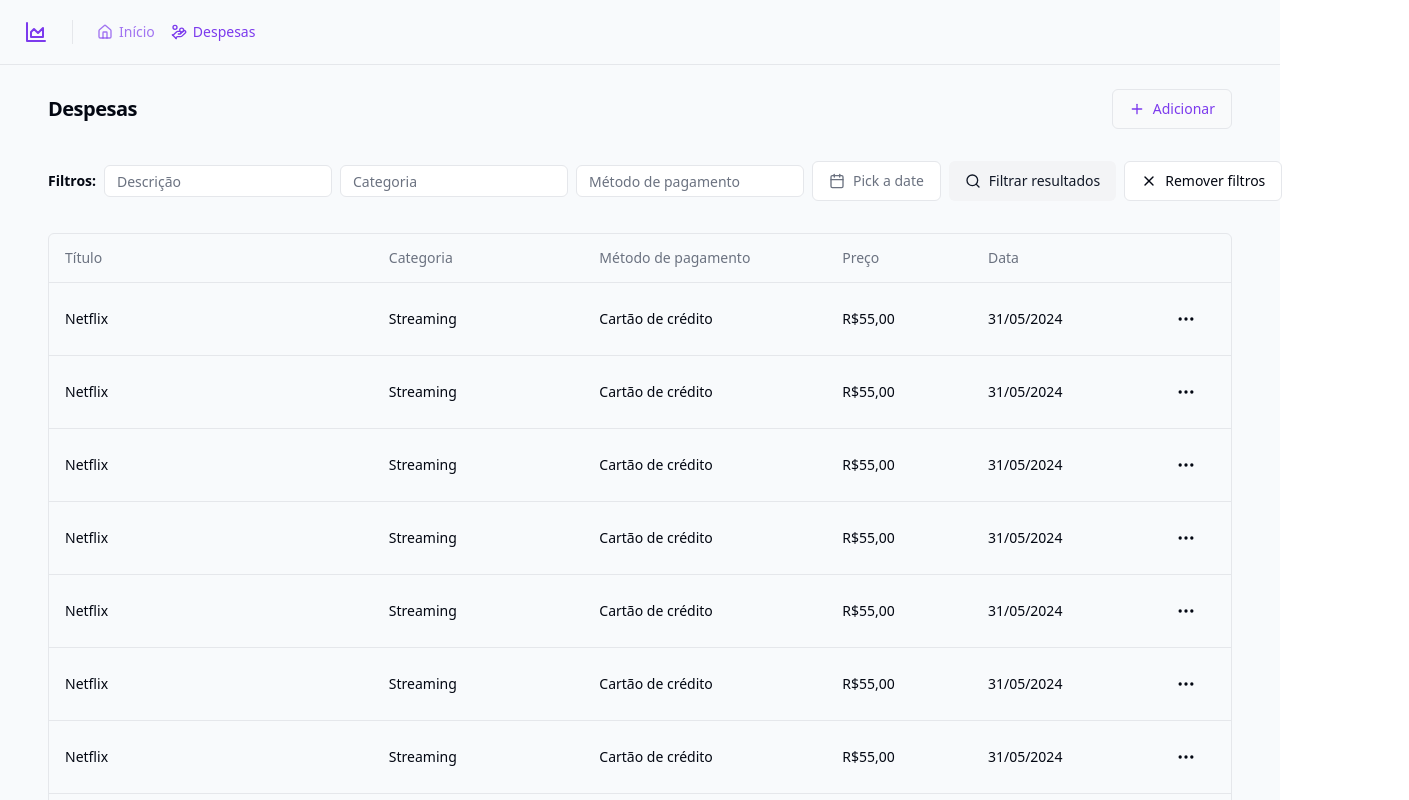
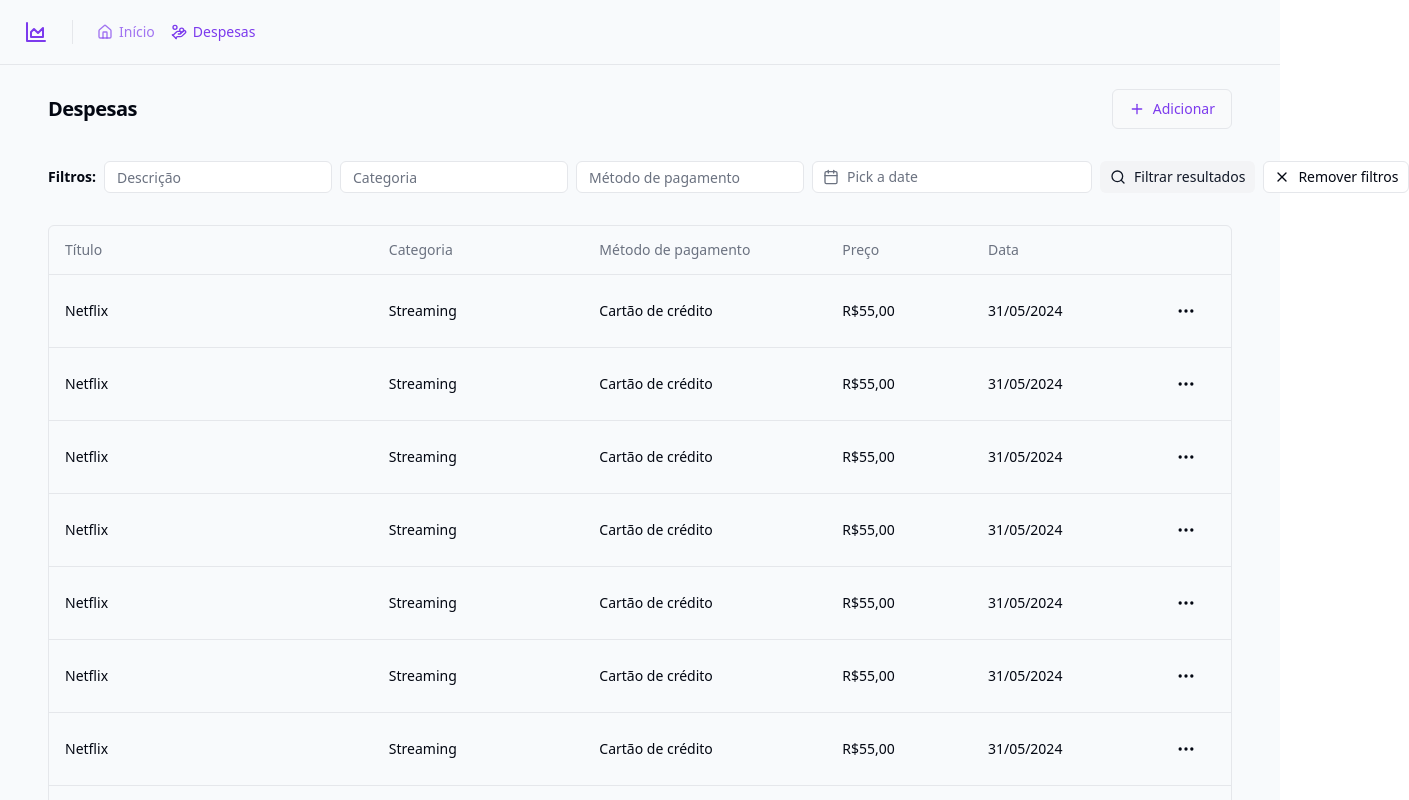
Before and after one commit to RickyHideyukiTakakura/expense-manager, a React (Vite) app: page /expenses in a window 1280 px wide. Shown: the top 800 px of the page, 1409 px wide, since content can reach past the window. Built offline with nearby package versions, Linux system fonts and the light colour scheme.

Commit message:
fix: adjust date-picker height

```diff
--- a/src/components/ui/button.tsx
+++ b/src/components/ui/button.tsx
@@ -21,6 +21,7 @@ const buttonVariants = cva(
       },
       size: {
         default: "h-10 px-4 py-2",
+        xs: "h-8 px-2.5",
         sm: "h-9 rounded-md px-3",
         lg: "h-11 rounded-md px-8",
         icon: "h-10 w-10",
--- a/src/components/ui/date-picker.tsx
+++ b/src/components/ui/date-picker.tsx
@@ -11,14 +11,20 @@ import {
 } from "@/components/ui/popover";
 import { cn } from "@/lib/utils";
 
-export function DatePicker() {
+interface DatePickerProps extends React.ComponentProps<"div"> {
+  isSmall?: boolean;
+}
+
+export function DatePicker(props: DatePickerProps) {
   const [date, setDate] = React.useState<Date>();
 
   return (
+    <div className={cn(props.className)}>
       <Popover>
         <PopoverTrigger asChild>
           <Button
             variant={"outline"}
+            size={props.isSmall ? "xs" : "default"}
             className={cn(
               "w-[280px] justify-start text-left font-normal",
               !date && "text-muted-foreground",
@@ -37,5 +43,6 @@ export function DatePicker() {
           />
         </PopoverContent>
       </Popover>
+    </div>
   );
 }
--- a/src/pages/app/expenses/expense-filters.tsx
+++ b/src/pages/app/expenses/expense-filters.tsx
@@ -14,14 +14,14 @@ export function ExpenseFilters() {
 
       <Input placeholder="Método de pagamento" className="h-8 w-[320px]" />
 
-      <DatePicker />
+      <DatePicker className="h-8 w-auto" isSmall />
 
-      <Button type="submit" variant="secondary">
+      <Button type="submit" variant="secondary" size="xs">
         <Search className="mr-2 size-4" />
         Filtrar resultados
       </Button>
 
-      <Button type="button" variant="outline">
+      <Button type="button" variant="outline" size="xs">
         <X className="mr-2 size-4" />
         Remover filtros
       </Button>
```
Lines whose indentation alone changed are shown as unchanged.
